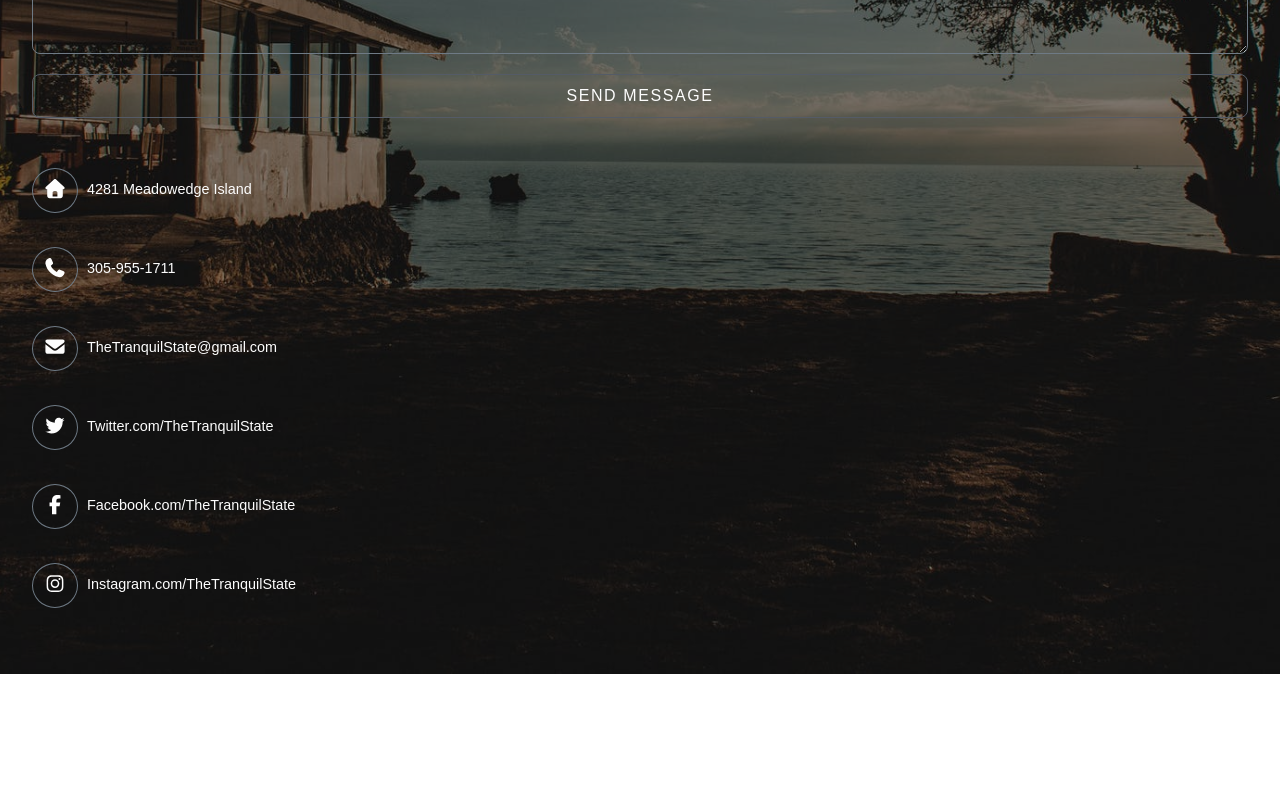
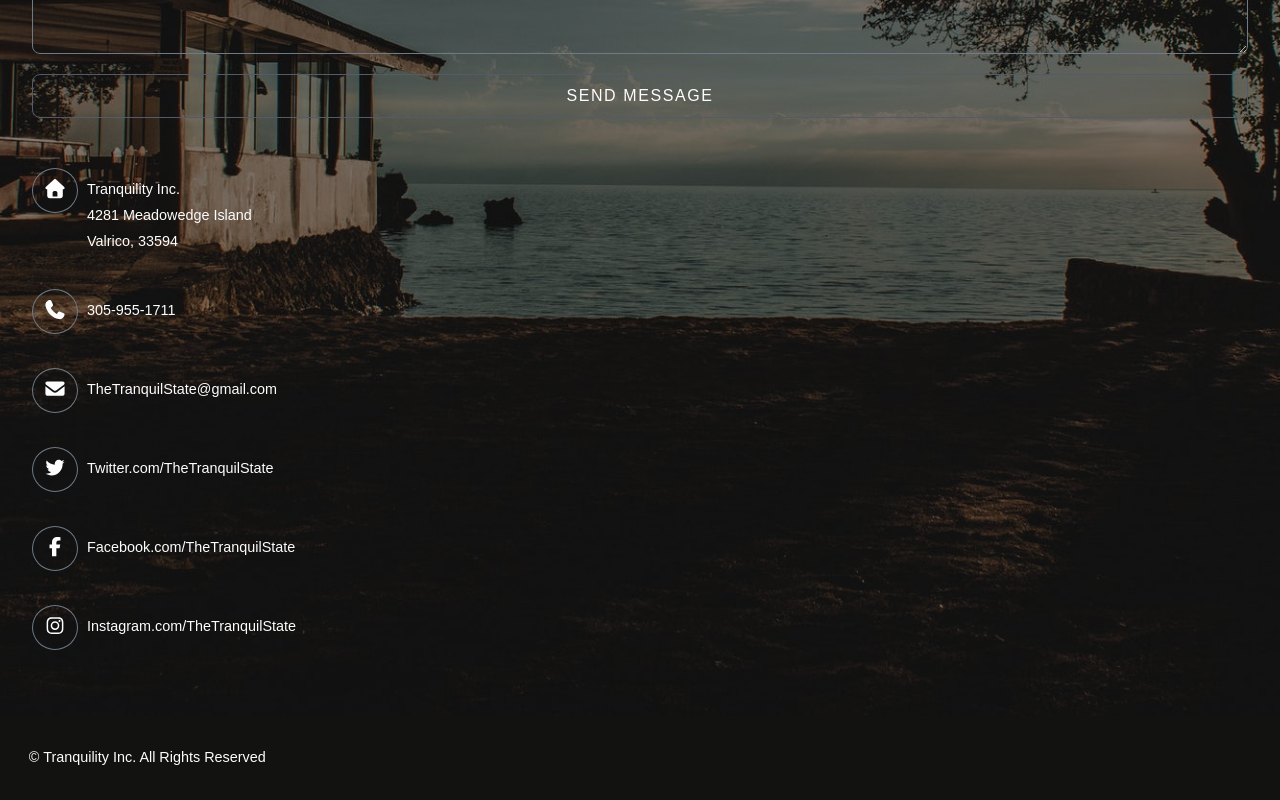
Before and after one commit to JohnDaveDalmao/Tranquil-State, a plain HTML site: page index.html in a window 1280 px wide. Shown: the part 7095-7895 px from the top of the page. Before the commit the page ends 7769 px from the top, so only its background shows below. Drawn offline with Linux system fonts and the light colour scheme; a web font is replaced by a local one.

Commit message:
Info and Footer Done

```diff
--- a/index.html
+++ b/index.html
@@ -239,7 +239,11 @@
 
           <dl class="info">
             <dt class="info__icon"><i class="fas fa-home"></i></dt>
-            <dd class="info__text">4281 Meadowedge Island</dd>
+            <dd class="info__text">
+              Tranquility Inc.<br />
+              <span>4281 Meadowedge Island</span> <br />
+              Valrico, 33594
+            </dd>
 
             <dt class="info__icon"><i class="fas fa-phone"></i></dt>
             <dd class="info__text">305-955-1711</dd>
@@ -258,6 +262,10 @@
           </dl>
         </section>
       </div>
+
+      <footer>
+        <p>&copy; Tranquility Inc. All Rights Reserved</p>
+      </footer>
     </main>
   </body>
 </html>
--- a/sass/4 - layout/_footer.scss
+++ b/sass/4 - layout/_footer.scss
@@ -0,0 +1,9 @@
+/*========
+  Footer
+=========*/
+
+footer {
+  background-color: #121211;
+  padding: 2em;
+  font-size: 0.9em;
+}
--- a/sass/5 - pages/_home.scss
+++ b/sass/5 - pages/_home.scss
@@ -208,13 +208,14 @@
     margin: 0 0 50px 55px;
     padding-top: 13px;
     font-size: 0.9rem;
+
+    &:nth-child(2) {
+      margin-bottom: 40px;
+    }
+  }
+
+  span {
+    margin: 10px 0;
+    display: inline-block;
   }
 }
-
-/*font-size: 1.2em;
-    border: 1px solid color(muted);
-    border-radius: 50%;
-    padding: 10px;
-    min-height: 45px;
-    min-width: 45px;
-    text-align: center;*/
```
Also changed, not shown: css/main.css, 1 other file.
